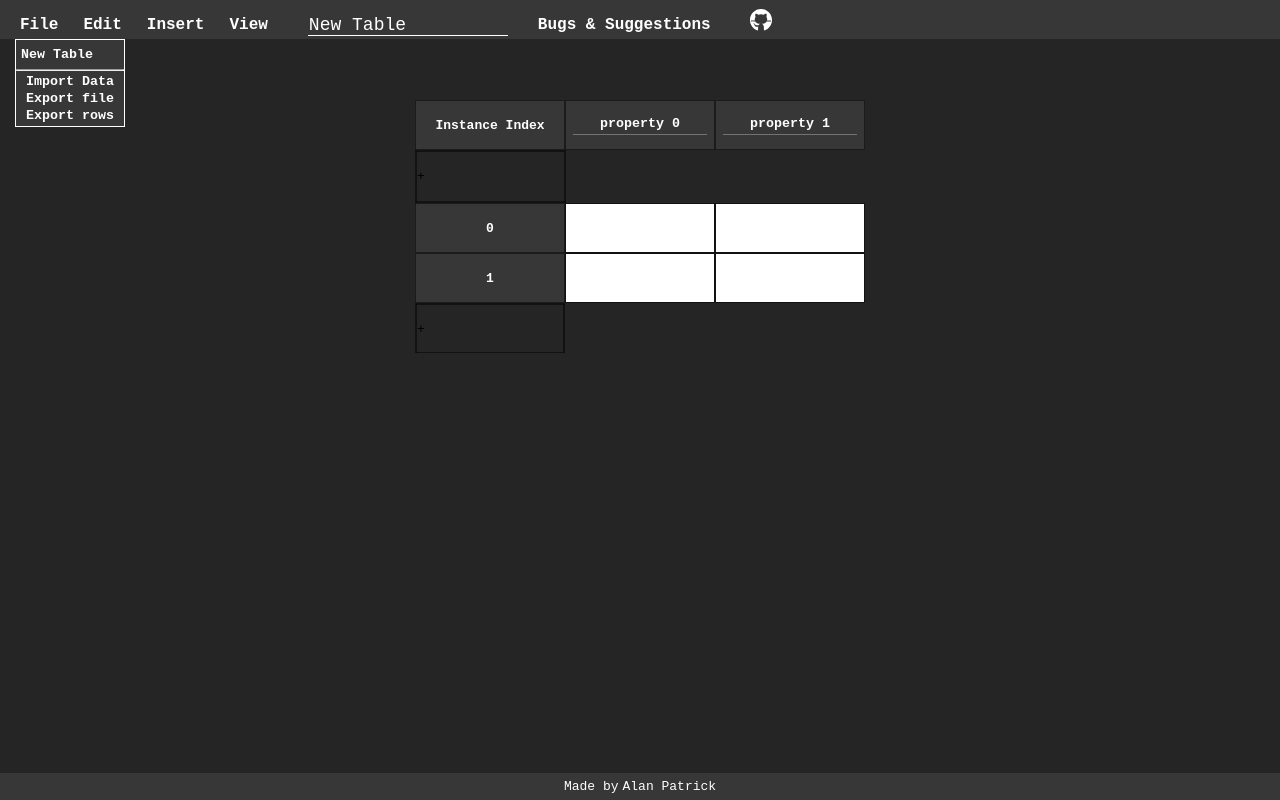
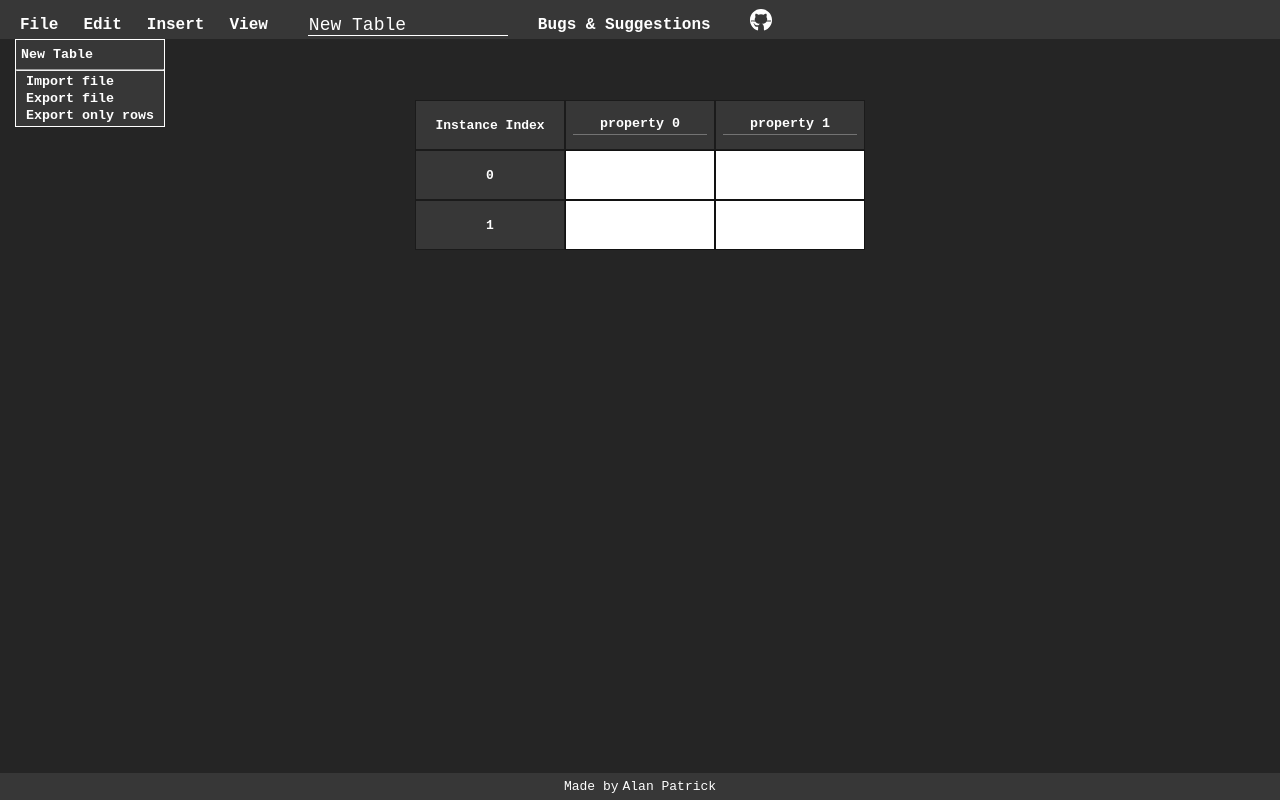
Before and after one commit to al-ptk/nosql-table, a React (Create React App) app: page / in a window 1280 px wide. Both pictures are taken after a click on the button "File". Built offline with nearby package versions, Linux system fonts and the light colour scheme.

Commit message:
docs: update todo

```diff
--- a/src/JsonTable/AddEntityButton.js
+++ /dev/null
@@ -1,16 +0,0 @@
-import React from 'react';
-import styled from 'styled-components';
-
-export const AddEntityButton = ({ handleClick, ...props }) => {
-  return (
-    <td>
-      <StyldEntityButton onClick={handleClick}>
-        {props.children}
-      </StyldEntityButton>
-    </td>
-  );
-};
-
-const StyldEntityButton = styled.td`
-  position: absolute;
-`;
--- a/src/JsonTable/JsonTable.js
+++ b/src/JsonTable/JsonTable.js
@@ -4,7 +4,6 @@ import { HeadingCell } from './HeadingCell';
 import { DataCell } from './DataCell';
 import { useSelector } from 'react-redux';
 import IndexHeading from './IndexHeading';
-import { AddEntityButton } from './AddEntityButton';
 
 export function JsonTable({ isVertical }) {
   return (
@@ -36,7 +35,6 @@ function TableHead() {
           />
         ))}
       </tr>
-      <AddEntityButton handleClick={() => {}}>+</AddEntityButton>
     </StyledTHead>
   );
 }
@@ -63,7 +61,6 @@ function TableBody() {
           })}
         </tr>
       ))}
-      <AddEntityButton handleClick={() => {}}>+</AddEntityButton>
     </StyledTBody>
   );
 }
--- a/src/MenuBar/ExportButton.js
+++ b/src/MenuBar/ExportButton.js
@@ -3,6 +3,7 @@ import { useSelector } from 'react-redux';
 
 export function ExportButton({ closeMenu, exportMode, ...props }) {
   const title = useSelector((state) => state.table.title);
+  console.log(exportMode);
   const getTableFile = useTableFile(exportMode); // for lazy access, instead of constant redraw
   const linkRef = useRef(null);
 
@@ -42,15 +43,16 @@ const useTableFile = (exportMode) => {
   const schema = useSelector((state) => state.table.schema);
 
   const JTEstream = {
-    full: JSON.stringify({
-      title,
-      schema,
-      instances,
-    }),
-    'rows-only': JSON.stringify(instances),
+    full: () =>
+      JSON.stringify({
+        title,
+        schema,
+        instances,
+      }),
+    'rows-only': () => JSON.stringify(instances),
   }[exportMode];
 
-  const tableFile = new File([JTEstream], `${title}.jte`, {
+  const tableFile = new File([JTEstream()], `${title}.jte`, {
     type: 'application/json',
   });
 
--- a/src/MenuBar/FileMenu.js
+++ b/src/MenuBar/FileMenu.js
@@ -42,11 +42,11 @@ const FileDropDown = ({ xPos, yPos, Reference, closeMenu }) => {
       />
       <hr />
       <ImportButton closeMenu={closeMenu} />
-      <ExportButton closeMenu={closeMenu} exportMoode={'full'}>
+      <ExportButton closeMenu={closeMenu} exportMode={'full'}>
         Export file
       </ExportButton>
-      <ExportButton closeMenu={closeMenu} exportMoode={'rows-oly'}>
-        Export rows
+      <ExportButton closeMenu={closeMenu} exportMode={'rows-only'}>
+        Export only rows
       </ExportButton>
     </ContextMenu>
   );
--- a/src/MenuBar/ImportButton.js
+++ b/src/MenuBar/ImportButton.js
@@ -44,7 +44,7 @@ export function ImportButton({ closeMenu }) {
           selectFile();
         }}
       >
-        Import Data
+        Import file
       </button>
     </span>
   );
```
Also changed, not shown: 1 other file (tests, documents, lock files or other folders).
